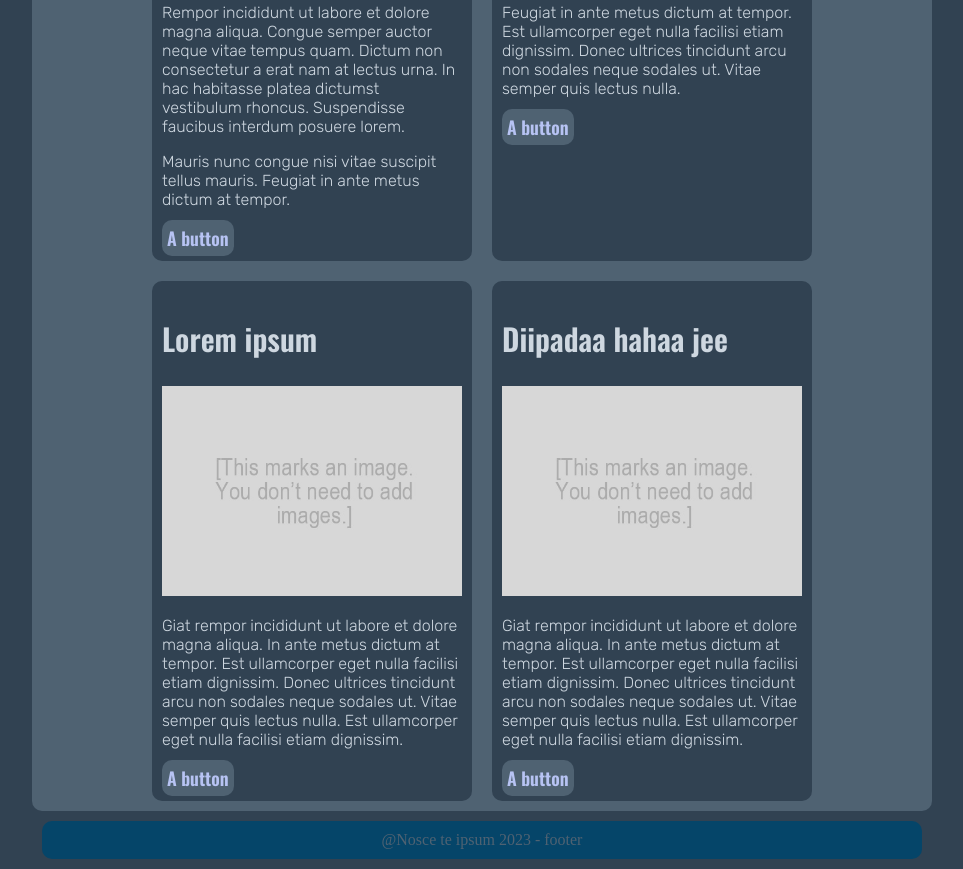
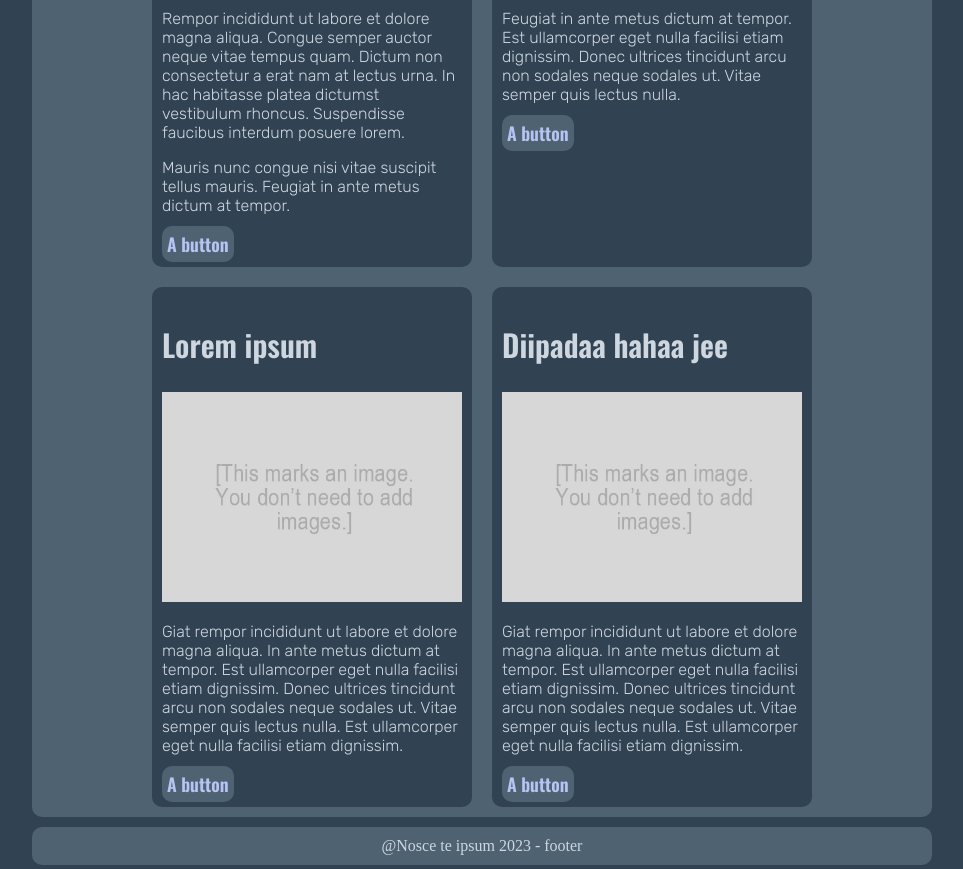
Before and after one commit to Hythei/Verkkosivujen-Kehitt-minen-GitHubRepo, a plain HTML site: page desing-tehtava-versio-2/index.html in a window 1280 px wide. Shown: the part 1024-1893 px from the top of the page, without its empty margins (158-1121 px from the left). Drawn offline with nearby package versions, Linux system fonts and the light colour scheme.

Commit message:
Update style.css

```diff
--- a/desing-tehtava-versio-2/style.css
+++ b/desing-tehtava-versio-2/style.css
@@ -82,7 +82,6 @@ header h1 {
 	padding: 10px;
 	background-color: #4f6272;
 	border-radius: 10px;
-	margin: 10px;
 	/*Voit tehdä tästä flexboxin,
 	niin valikon napit menevät vierekkäin*/
 
@@ -113,6 +112,7 @@ header h1 {
 	/*Voi muokata täällä myös background-, color-
 	font-size- ja font-family-arvoja.*/
 	color: #CED7E0;
+	background-attachment: fixed;
 	font-family: 'Oswald', sans-serif;
 	font-size: large;
 }
@@ -193,6 +193,7 @@ main {
 	justify-content: center;
 	background-color: #4f6272;
 	border-radius: 10px;
+	margin-top: 10px;
 }
 
 /*Frame of each "article"*/
@@ -271,8 +272,8 @@ footer {
 	ja ehkä eri taustaväri, jotta se erottuu hiukan.*/
 	padding: 10px;
 	text-align: center;
-	background-color: #054569;
-	margin: 10px;
+	background-color: #4f6272;
+	margin-top: 10px;
 	border-radius: 10px;
-	color: #4f6272;
+	color: #CED7E0;
 }
```
